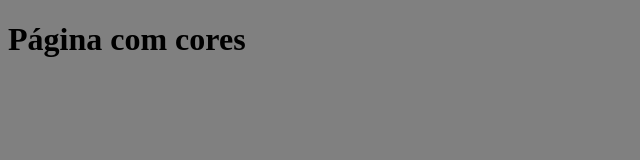
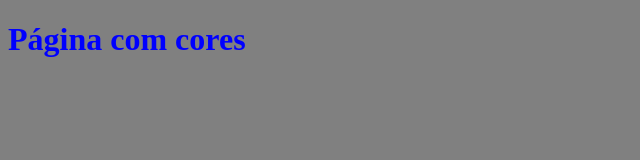
Before and after one commit to hebertphp/HTML_CSS_2023, a plain HTML site: page aula_240323/index.html in a window 1280 px wide. Shown: the whole page, without its empty margins (0-640 px from the left). Drawn offline with Linux system fonts and the light colour scheme.

Commit message:
24/03/23

```diff
--- a/aula_240323/style.css
+++ b/aula_240323/style.css
@@ -1,3 +1,21 @@
 body{
-    background-color: grey;
+    background-color:grey;
 }
+h1{
+    color:#0000ff;
+}
+/*
+Cor Hexadecimal
+usar 6caracteres
+Mínimo 00
+Máximo FF
+
+#Vermelha    Verde    Azul
+#Red         Green    Blue
+#FF0000 - vermelha pura
+#00FF00 - verde
+#0000FF - azul
+#FFFFFF - branca
+#000000 - preta
+#AAAAAA - cinza
+*/
```
